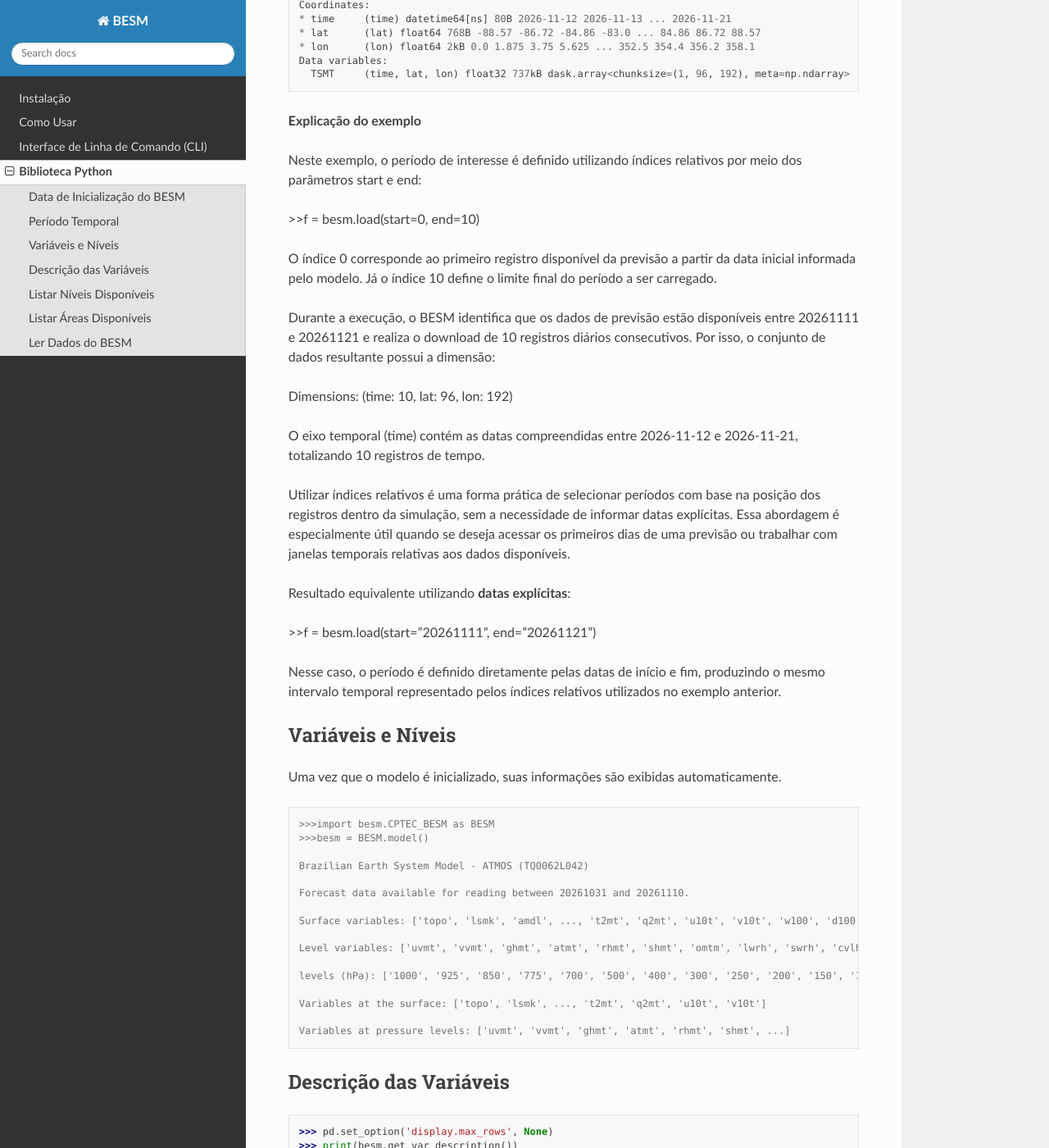
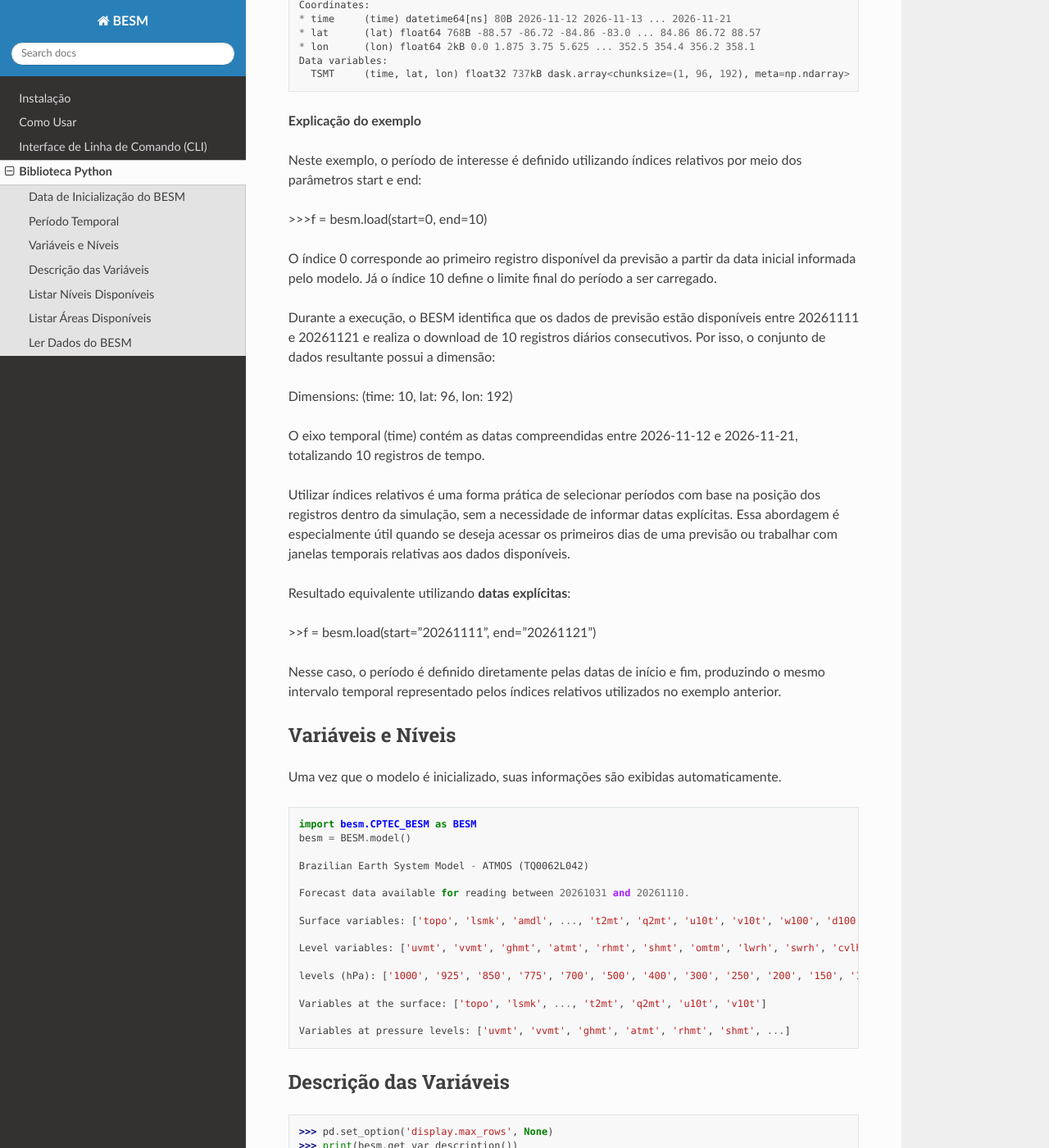
Before and after one commit to framework-CPTEC/CPTEC_BESM, a Sphinx documentation site: the page built from docs/usagePython.rst, in a window 1280 px wide and 1400 px high, scrolled down 1261 px. Shown: the whole window at 82% size. Built offline with Sphinx 7.4.7 and the Read the Docs theme 3.1.0, drawn with Linux system fonts in a browser that asks for light colours.

Commit message:
Update usagePython.rst

```diff
--- a/docs/usagePython.rst
+++ b/docs/usagePython.rst
@@ -71,7 +71,7 @@ Exemplo de código para a leitura e filtragem de período temporal por índice r
 
 Neste exemplo, o período de interesse é definido utilizando índices relativos por meio dos parâmetros start e end:
 
->>f = besm.load(start=0, end=10)
+>>>f = besm.load(start=0, end=10)
 
 O índice 0 corresponde ao primeiro registro disponível da previsão a partir da data inicial informada pelo modelo. Já o índice 10 define o limite final do período a ser carregado.
 
@@ -97,8 +97,8 @@ Uma vez que o modelo é inicializado, suas informações são exibidas automatic
 
 .. code-block:: python
 
-  >>>import besm.CPTEC_BESM as BESM
-  >>>besm = BESM.model()
+  import besm.CPTEC_BESM as BESM
+  besm = BESM.model()
 
   Brazilian Earth System Model - ATMOS (TQ0062L042)
 
```
